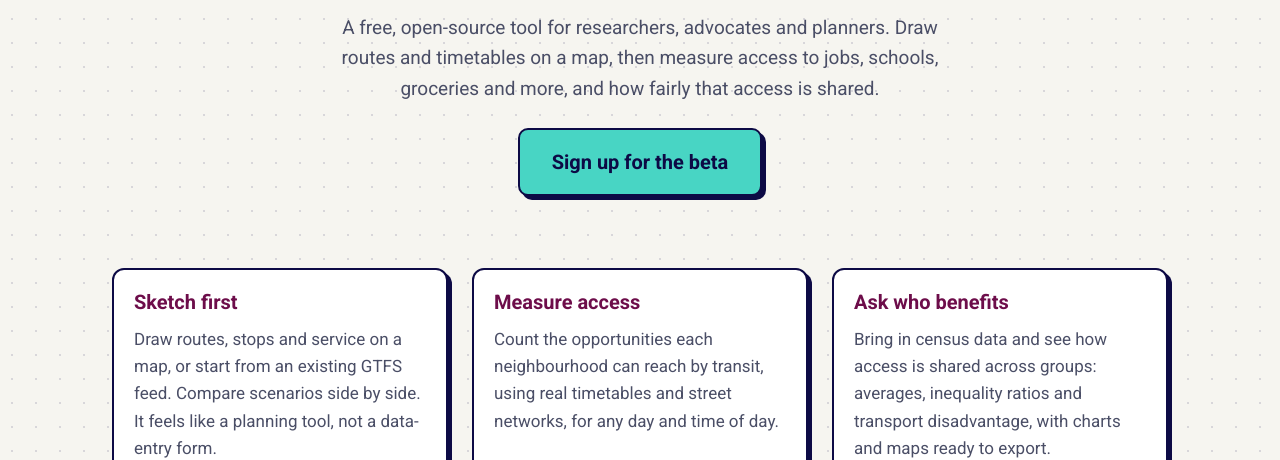
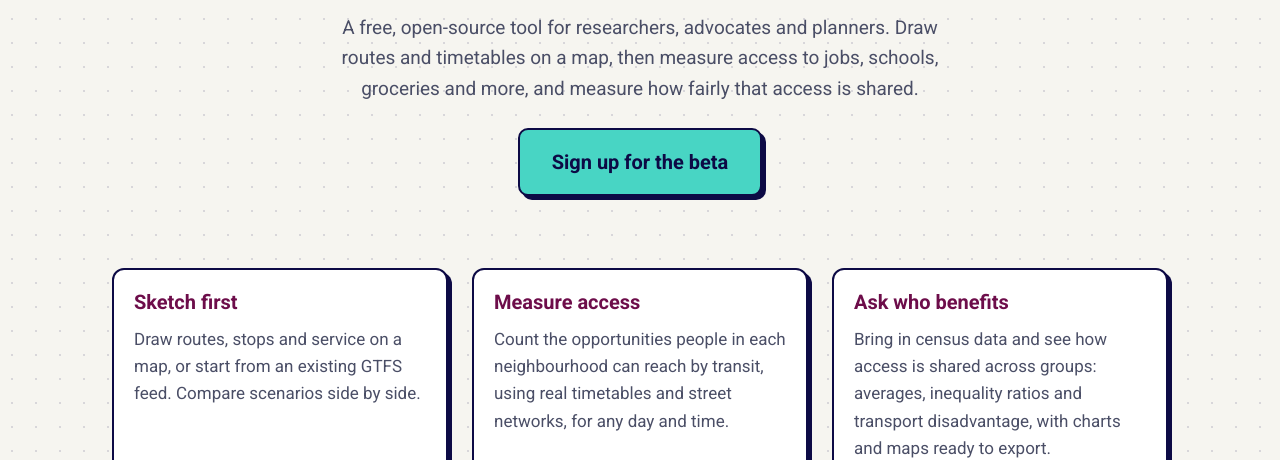
Before and after one commit to TransitSketch/website, a plain HTML site: page index.html in a window 1280 px wide. Shown: the part 497-957 px from the top of the page. Drawn offline with Linux system fonts and the light colour scheme; a script that the page names is missing.

Commit message:
Copy edits: lede, feature cards, footer credit

```diff
--- a/index.html
+++ b/index.html
@@ -47,7 +47,7 @@
           <p class="lede">
             A free, open-source tool for researchers, advocates and planners. Draw
             routes and timetables on a map, then measure access to jobs, schools,
-            groceries and more, and how fairly that access is shared.
+            groceries and more, and measure how fairly that access is shared.
           </p>
           <a class="button button-large" href="#beta">Sign up for the beta</a>
         </div>
@@ -59,16 +59,15 @@
             <h2>Sketch first</h2>
             <p>
               Draw routes, stops and service on a map, or start from an existing
-              GTFS feed. Compare scenarios side by side. It feels like a planning
-              tool, not a data-entry form.
+              GTFS feed. Compare scenarios side by side.
             </p>
           </article>
           <article>
             <h2>Measure access</h2>
             <p>
-              Count the opportunities each neighbourhood can reach by transit,
-              using real timetables and street networks, for any day and time of
-              day.
+              Count the opportunities people in each neighbourhood can reach by
+              transit, using real timetables and street networks, for any day and
+              time.
             </p>
           </article>
           <article>
@@ -117,9 +116,9 @@
     <footer class="site-footer">
       <div class="wrap">
         <p>
-          Commissioned by
-          <a href="https://mobilizingjustice.ca/">Mobilizing Justice</a> and
-          designed by <a href="https://klumpentown.com/">Klumpentown Consulting</a>.
+          A <a href="https://mobilizingjustice.ca/">Mobilizing Justice</a>
+          initiative in collaboration with
+          <a href="https://klumpentown.com/">Klumpentown Consulting</a>.
         </p>
       </div>
     </footer>
```
